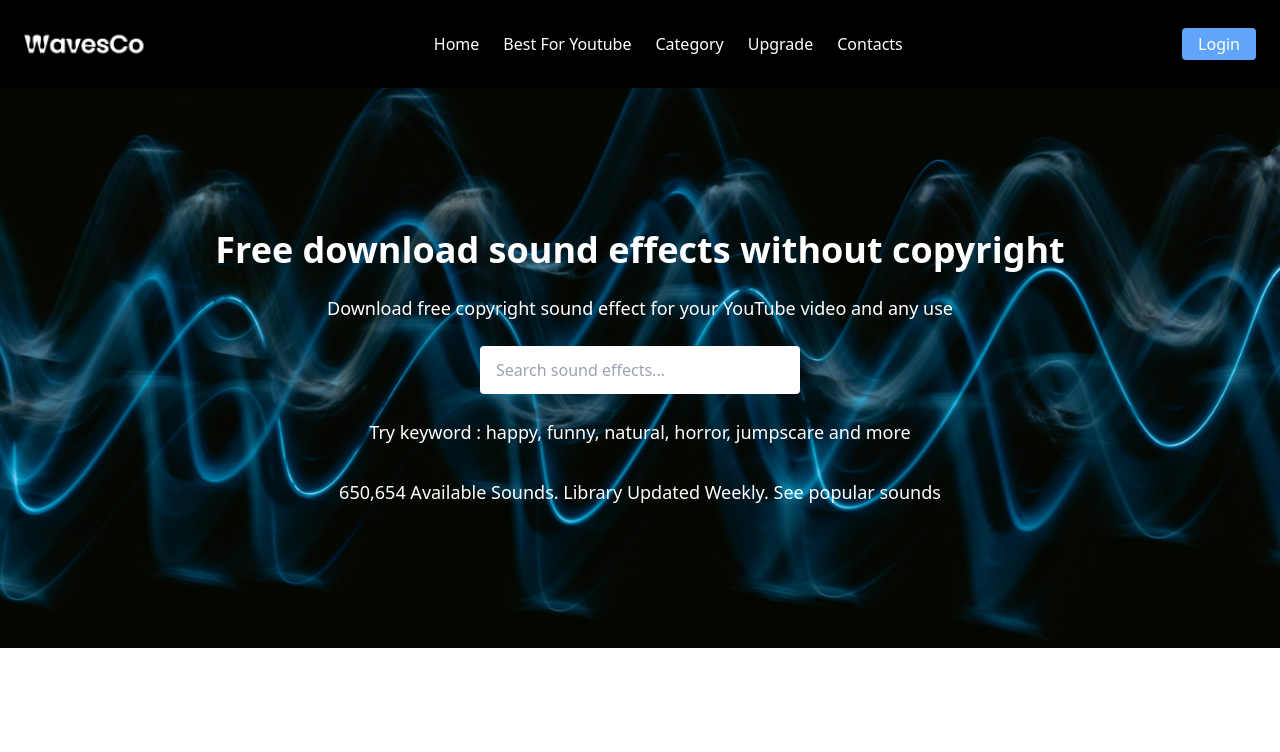
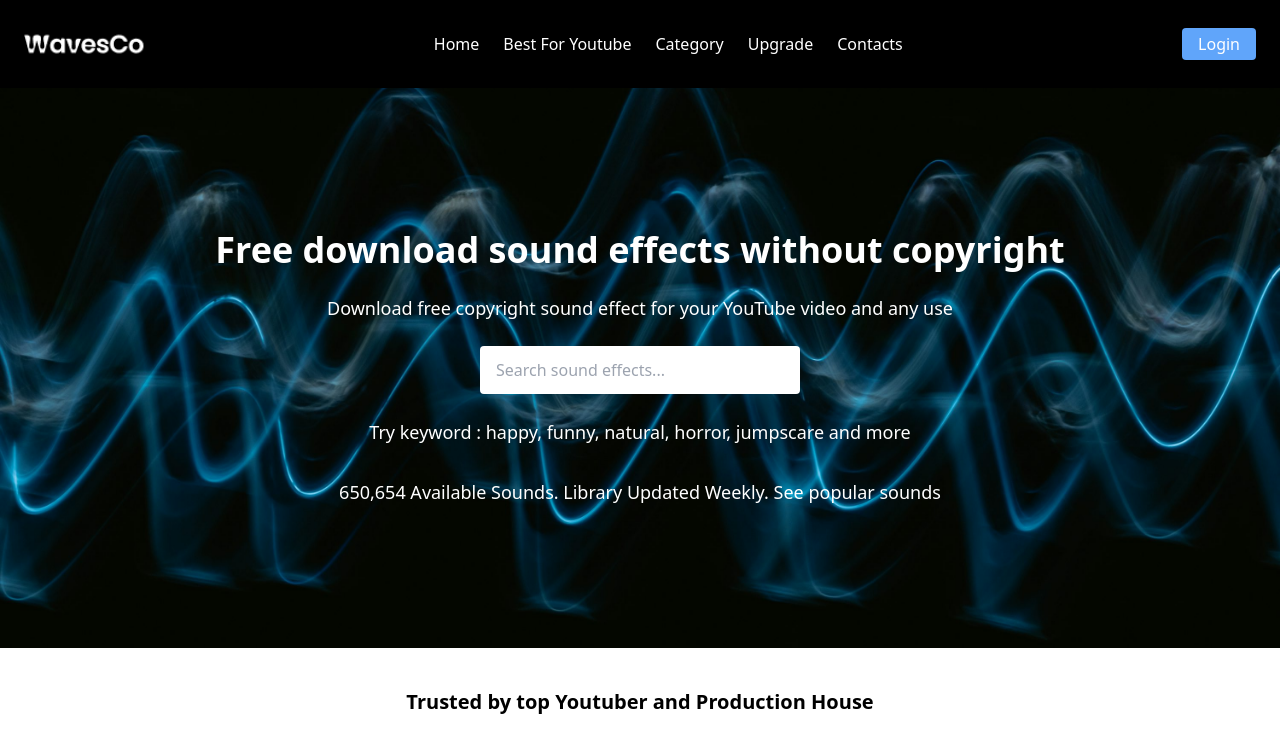
Before and after one commit to bhumi292/react-sound-effects-library, a React (Vite) app: page / in a window 1280 px wide. Shown: the top 752 px of the page. Built offline with nearby package versions, Linux system fonts and the light colour scheme.

Commit message:
production

```diff
--- a/src/App.jsx
+++ b/src/App.jsx
@@ -1,6 +1,7 @@
 
 import Header from './Components/Header'
 import Hero from './Components/Hero';
+import Production from './Components/Production';
 
 function App() {
 
@@ -9,6 +10,7 @@ function App() {
     <>
       <Header/>
       <Hero/>
+      <Production/>
     </>
   )
 }
--- /dev/null
+++ b/src/Components/Production.jsx
@@ -0,0 +1,7 @@
+function Production() {
+  return (
+   <div className="text-2xl text-center text-black md:text-xl font-bold mt-10">Trusted by top Youtuber and Production House</div>
+  )
+}
+
+export default Production;
```
